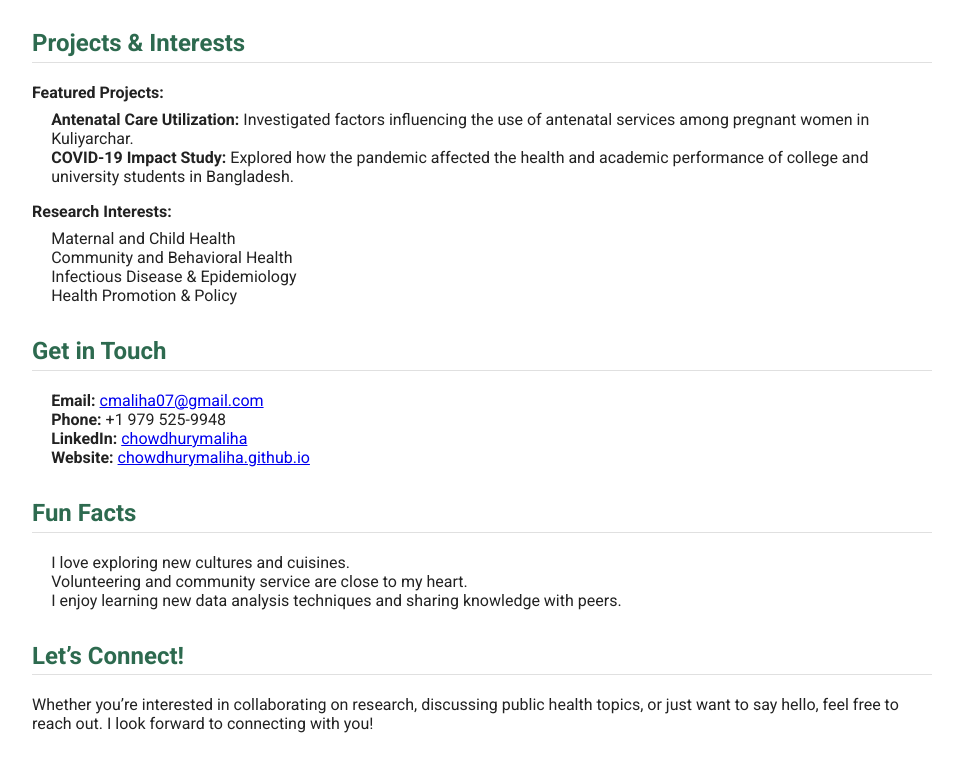
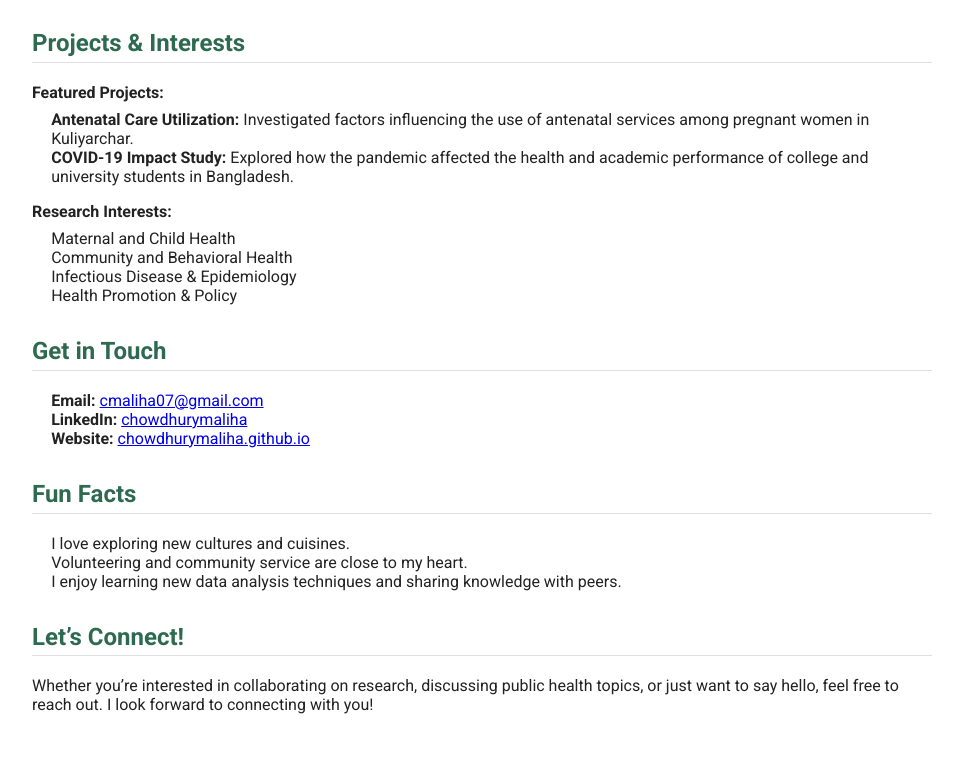
Before and after one commit to chowdhurymaliha/chowdhurymaliha.github.io, a plain HTML site: page index.html in a window 1280 px wide. Shown: the part 763-1534 px from the top of the page, without its empty margins (158-1121 px from the left). Drawn offline with Linux system fonts and the light colour scheme.

Commit message:
Update index.html

```diff
--- a/index.html
+++ b/index.html
@@ -167,7 +167,6 @@
       <h2>Get in Touch</h2>
       <ul class="skills-list">
         <li><strong>Email:</strong> <a href="mailto:cmaliha07@gmail.com">cmaliha07@gmail.com</a></li>
-        <li><strong>Phone:</strong> +1 979 525-9948</li>
         <li><strong>LinkedIn:</strong> <a href="https://www.linkedin.com/in/chowdhurymaliha" target="_blank">chowdhurymaliha</a></li>
         <li><strong>Website:</strong> <a href="https://chowdhurymaliha.github.io" target="_blank">chowdhurymaliha.github.io</a></li>
       </ul>
```
